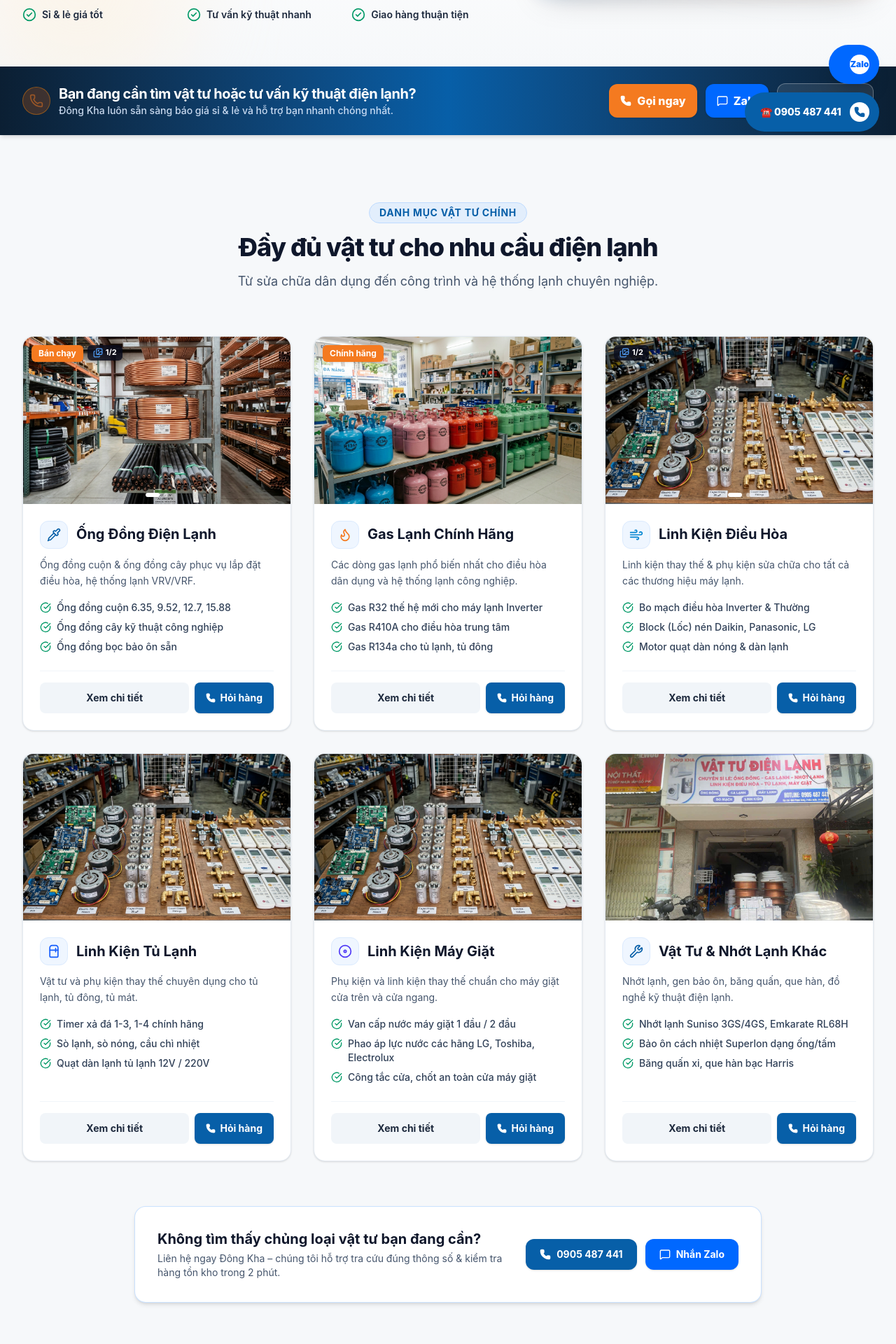
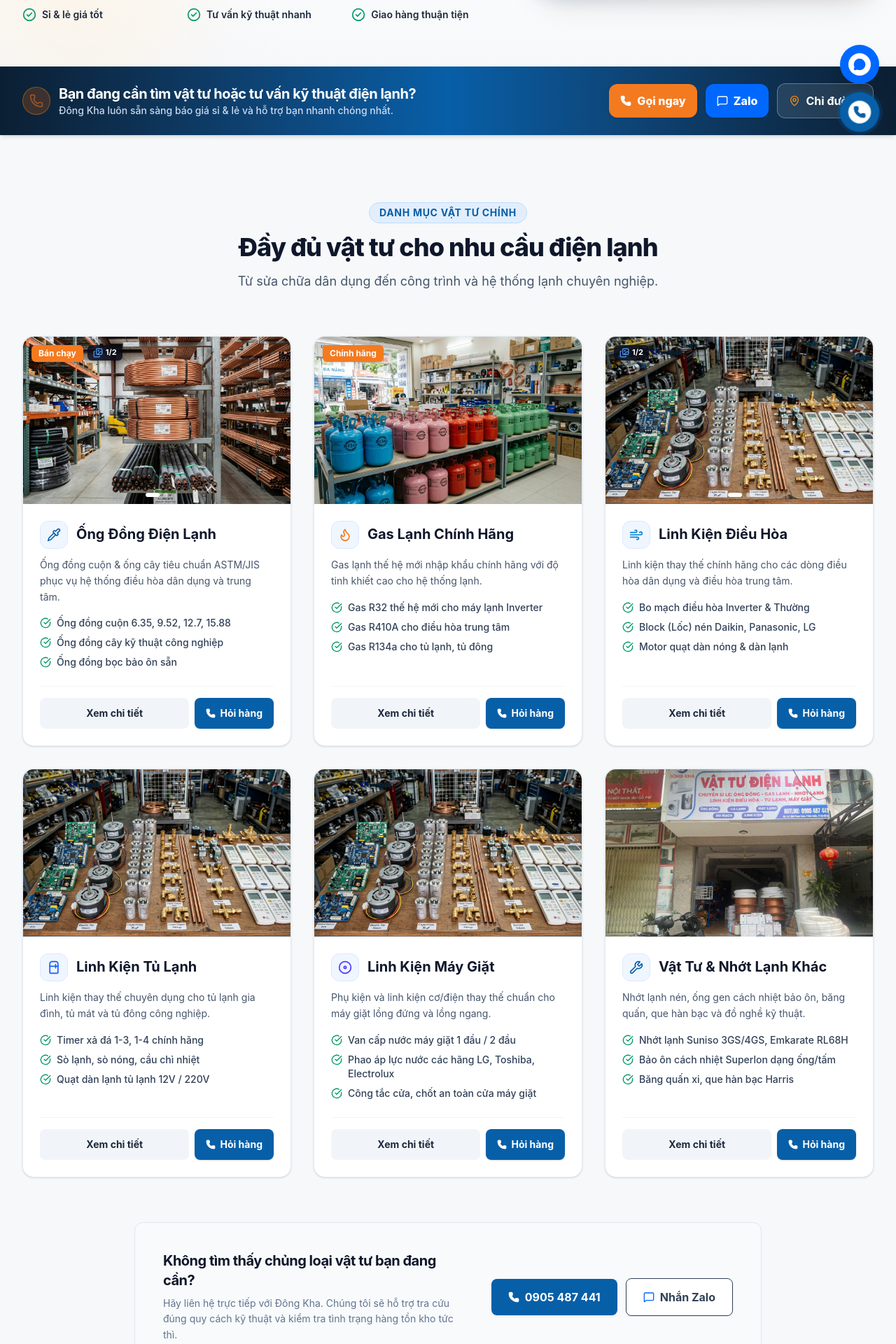
Before and after one commit to tranvanhuy-hichan/VTDK, a React (Vite) app: page / in a window 1280 px wide. Shown: the part 580-2500 px from the top of the page at 70% size. Built offline with nearby package versions, Linux system fonts and the light colour scheme.

Commit message:
feat: update official branding to Cong ty TNHH Vat tu Dong Kha, customize header topbar and contact CTAs, professionalize copy content, and resolve layout bugs

```diff
--- a/index.html
+++ b/index.html
@@ -5,7 +5,7 @@
     <link rel="icon" type="image/png" href="/images/logo.png" />
     <link rel="apple-touch-icon" href="/images/logo.png" />
     <meta name="viewport" content="width=device-width, initial-scale=1.0, maximum-scale=5.0" />
-    <title>Vật Tư Điện Lạnh Đông Kha Đà Nẵng | Ống Đồng, Gas Lạnh, Linh Kiện & Dịch Vụ HVAC</title>
+    <title>Công ty TNHH Vật Tư Đông Kha</title>
     <meta name="description" content="Chuyên sỉ và lẻ vật tư điện lạnh tại Đà Nẵng: Ống đồng, gas lạnh R32/R410A, linh kiện điều hòa, tủ lạnh, máy giặt. Thi công trọn gói hệ thống điện lạnh tại 400 Phạm Hùng, Hòa Xuân. Hotline: 0905 487 441." />
     <meta name="keywords" content="vật tư điện lạnh Đà Nẵng, vật tư điện lạnh Hòa Xuân, ống đồng Đà Nẵng, gas lạnh Đà Nẵng, linh kiện điều hòa Đà Nẵng, linh kiện tủ lạnh Đà Nẵng, linh kiện máy giặt Đà Nẵng, cửa hàng vật tư điện lạnh Đà Nẵng, Đông Kha Đà Nẵng" />
 
@@ -26,7 +26,7 @@
     {
       "@context": "https://schema.org",
       "@type": "HVACBusiness",
-      "name": "Vật Tư Điện Lạnh Đông Kha Đà Nẵng",
+      "name": "Công ty TNHH Vật Tư Đông Kha",
       "image": "/images/storefront.png",
       "logo": "/images/logo.png",
       "@id": "https://vattudienlanhdongkha.vn",
--- a/src/components/FloatingContact.tsx
+++ b/src/components/FloatingContact.tsx
@@ -1,12 +1,12 @@
 import React from "react";
-import { Phone, MessageSquare, Navigation } from "lucide-react";
+import { Phone, MessageCircle } from "lucide-react";
 import { COMPANY_DATA } from "../data/company";
 
 export const FloatingContact: React.FC = () => {
   return (
     <>
-      {/* Desktop Floating Contact Buttons (Right side sticky) */}
-      <div className="hidden md:flex fixed bottom-8 right-6 z-40 flex-col items-end gap-3 pointer-events-auto">
+      {/* Floating Contact Buttons (Right side sticky, visible on both desktop & mobile) */}
+      <div className="fixed bottom-8 right-6 z-40 flex flex-col items-end gap-3 pointer-events-auto">
 
         {/* Zalo Button */}
         <a
@@ -14,13 +14,13 @@ export const FloatingContact: React.FC = () => {
           target="_blank"
           rel="noopener noreferrer"
           aria-label="Nhắn Zalo"
-          className="group flex items-center gap-3 bg-[#0068FF] text-white p-3.5 rounded-full shadow-xl hover:shadow-2xl transition-all duration-300 hover:scale-105"
+          className="group flex items-center bg-[#0068FF] text-white p-3 rounded-full shadow-xl md:hover:shadow-2xl transition-all duration-300 md:hover:scale-105"
         >
-          <span className="max-w-0 overflow-hidden whitespace-nowrap group-hover:max-w-xs transition-all duration-300 font-extrabold text-sm pl-1">
+          <span className="max-w-0 opacity-0 overflow-hidden whitespace-nowrap md:group-hover:max-w-[200px] md:group-hover:opacity-100 md:group-hover:pr-3 transition-all duration-300 font-extrabold text-sm">
             Nhắn Zalo tư vấn
           </span>
-          <div className="w-7 h-7 flex items-center justify-center bg-white text-[#0068FF] font-black rounded-full text-xs">
-            Zalo
+          <div className="w-8 h-8 flex items-center justify-center bg-white text-[#0068FF] rounded-full shrink-0">
+            <MessageCircle className="w-4.5 h-4.5 fill-current" />
           </div>
         </a>
 
@@ -28,59 +28,14 @@ export const FloatingContact: React.FC = () => {
         <a
           href={`tel:${COMPANY_DATA.hotlineRaw}`}
           aria-label="Gọi điện hotline"
-          className="group flex items-center gap-3 bg-[#075FA8] hover:bg-[#F47A20] text-white p-3.5 rounded-full shadow-xl hover:shadow-2xl transition-all duration-300 animate-pulse-subtle hover:scale-105"
+          className="group flex items-center bg-[#075FA8] md:hover:bg-[#F47A20] text-white p-3 rounded-full shadow-xl md:hover:shadow-2xl transition-all duration-300 animate-pulse-subtle md:hover:scale-105"
         >
-          <span className="font-extrabold text-sm pl-2">
-            ☎ {COMPANY_DATA.hotline}
+          <span className="max-w-0 opacity-0 overflow-hidden whitespace-nowrap md:group-hover:max-w-[200px] md:group-hover:opacity-100 md:group-hover:pr-3 transition-all duration-300 font-extrabold text-sm">
+            Gọi ngay: {COMPANY_DATA.hotline}
           </span>
-          <div className="w-7 h-7 flex items-center justify-center bg-white text-[#075FA8] rounded-full">
-            <Phone className="w-4 h-4 fill-current" />
+          <div className="w-8 h-8 flex items-center justify-center bg-white text-[#075FA8] rounded-full shrink-0">
+            <Phone className="w-4.5 h-4.5 fill-current" />
           </div>
-        </a>
-
-      </div>
-
-      {/* Mobile Fixed Bottom Contact Bar (Height: 64px, Touch target: >= 44px) */}
-      <div className="md:hidden fixed bottom-0 left-0 right-0 z-50 bg-[#0B1F33]/95 backdrop-blur-md border-t border-slate-700/80 shadow-2xl px-2 py-2 flex items-center justify-around gap-1.5 h-[64px]">
-
-        {/* Call Button */}
-        <a
-          href={`tel:${COMPANY_DATA.hotlineRaw}`}
-          className="flex-1 flex flex-col items-center justify-center bg-[#075FA8] text-white rounded-xl py-1.5 px-2 active:scale-95 transition-transform h-full"
-        >
-          <div className="flex items-center gap-1.5">
-            <Phone className="w-4 h-4 fill-current" />
-            <span className="font-extrabold text-sm tracking-tight">GỌI NGAY</span>
-          </div>
-          <span className="text-[10px] text-blue-100 leading-none">{COMPANY_DATA.hotline}</span>
-        </a>
-
-        {/* Zalo Button */}
-        <a
-          href={COMPANY_DATA.zaloUrl}
-          target="_blank"
-          rel="noopener noreferrer"
-          className="flex-1 flex flex-col items-center justify-center bg-[#0068FF] text-white rounded-xl py-1.5 px-2 active:scale-95 transition-transform h-full"
-        >
-          <div className="flex items-center gap-1.5">
-            <MessageSquare className="w-4 h-4" />
-            <span className="font-extrabold text-sm tracking-tight">ZALO</span>
-          </div>
-          <span className="text-[10px] text-blue-100 leading-none">Tư vấn nhanh</span>
-        </a>
-
-        {/* Maps Directions Button */}
-        <a
-          href={COMPANY_DATA.googleMapsUrl}
-          target="_blank"
-          rel="noopener noreferrer"
-          className="flex-1 flex flex-col items-center justify-center bg-[#EA4335] text-white rounded-xl py-1.5 px-2 active:scale-95 transition-transform h-full"
-        >
-          <div className="flex items-center gap-1.5">
-            <Navigation className="w-4 h-4 fill-current" />
-            <span className="font-extrabold text-sm tracking-tight">CHỈ ĐƯỜNG</span>
-          </div>
-          <span className="text-[10px] text-red-100 leading-none">400 Phạm Hùng</span>
         </a>
 
       </div>
--- a/src/components/ProductCategories.tsx
+++ b/src/components/ProductCategories.tsx
@@ -201,30 +201,33 @@ export const ProductCategories: React.FC = () => {
         </div>
 
         {/* Section Bottom CTA */}
-        <div className="mt-12 sm:mt-16 bg-white rounded-2xl p-6 sm:p-8 border border-blue-200/80 shadow-md text-center max-w-4xl mx-auto flex flex-col sm:flex-row items-center justify-between gap-6">
-          <div className="text-left">
-            <h4 className="text-lg sm:text-xl font-bold text-slate-900">
+        <div className="mt-16 bg-slate-50 rounded-xl p-8 sm:p-10 border border-slate-200 shadow-xs max-w-4xl mx-auto flex flex-col md:flex-row items-center justify-between gap-8">
+          <div className="text-left max-w-xl">
+            <h4 className="text-xl font-bold text-slate-900 tracking-tight">
               Không tìm thấy chủng loại vật tư bạn đang cần?
             </h4>
-            <p className="text-sm text-slate-600 mt-1">
-              Liên hệ ngay Đông Kha – chúng tôi hỗ trợ tra cứu đúng thông số &amp; kiểm tra hàng tồn kho trong 2 phút.
+            <p className="text-sm text-slate-500 mt-2 leading-relaxed">
+              Hãy liên hệ trực tiếp với Đông Kha. Chúng tôi sẽ hỗ trợ tra cứu đúng quy cách kỹ thuật và kiểm tra tình trạng hàng tồn kho tức thì.
             </p>
           </div>
-          <div className="flex items-center gap-3 shrink-0 w-full sm:w-auto">
+          <div className="flex items-center gap-3 shrink-0 w-full md:w-auto">
+            {/* Call */}
             <a
               href={`tel:${COMPANY_DATA.hotlineRaw}`}
-              className="flex-1 sm:flex-none inline-flex items-center justify-center gap-2 bg-[#075FA8] hover:bg-[#0B1F33] text-white font-bold px-5 py-3 rounded-xl shadow transition-colors text-sm"
+              className="flex-1 md:flex-none inline-flex items-center justify-center gap-2 bg-[#075FA8] hover:bg-[#0B1F33] text-white font-bold px-6 py-3.5 rounded-lg shadow-xs transition-colors text-sm sm:text-base whitespace-nowrap"
             >
               <Phone className="w-4 h-4 fill-current" />
               <span>{COMPANY_DATA.hotline}</span>
             </a>
+
+            {/* Zalo */}
             <a
               href={COMPANY_DATA.zaloUrl}
               target="_blank"
               rel="noopener noreferrer"
-              className="flex-1 sm:flex-none inline-flex items-center justify-center gap-2 bg-[#0068FF] hover:bg-blue-700 text-white font-bold px-5 py-3 rounded-xl shadow transition-colors text-sm"
+              className="flex-1 md:flex-none inline-flex items-center justify-center gap-2 bg-white hover:bg-slate-50 border border-slate-350 text-slate-700 font-bold px-6 py-3.5 rounded-lg shadow-xs transition-colors text-sm sm:text-base whitespace-nowrap"
             >
-              <MessageSquare className="w-4 h-4" />
+              <MessageSquare className="w-4 h-4 text-[#0068FF]" />
               <span>Nhắn Zalo</span>
             </a>
           </div>
--- a/src/data/company.ts
+++ b/src/data/company.ts
@@ -41,10 +41,10 @@ export interface GalleryItem {
 }
 
 export const COMPANY_DATA = {
-  name: "Vật Tư Điện Lạnh Đông Kha Đà Nẵng",
-  brandName: "Đông Kha Đà Nẵng",
-  tagline: "Giải Pháp & Vật Tư Điện Lạnh Đáng Tin Cậy Tại Đà Nẵng",
-  subTagline: "Chuyên sỉ & lẻ ống đồng, gas lạnh, linh kiện điều hòa – tủ lạnh – máy giặt cùng giải pháp thi công điện lạnh dân dụng và công nghiệp.",
+  name: "Công ty TNHH Vật Tư Đông Kha",
+  brandName: "Vật Tư Đông Kha",
+  tagline: "Nhà Phân Phối Vật Tư & Thiết Bị Điện Lạnh Chính Hãng",
+  subTagline: "Chuyên phân phối sỉ & lẻ ống đồng, gas lạnh, linh kiện điều hòa – tủ lạnh – máy giặt cùng giải pháp kỹ thuật điều hòa & thông gió cho mọi công trình tại Đà Nẵng & miền Trung.",
 
   logoUrl: "/images/logo.png",
   storefrontUrl: "/images/storefront.png",
@@ -72,8 +72,8 @@ export const COMPANY_DATA = {
     {
       id: "ong-dong",
       name: "Ống Đồng Điện Lạnh",
-      shortDesc: "Ống đồng cuộn & ống đồng cây phục vụ lắp đặt điều hòa, hệ thống lạnh VRV/VRF.",
-      fullDesc: "Cung cấp đầy đủ các chuẩn ống đồng Thái Lan, Malaysia, Việt Nam với độ dày chuẩn kỹ thuật từ 0.61mm đến 1.2mm, cuộn 15m, 30m hoặc dạng cây 2.9m / 6m.",
+      shortDesc: "Ống đồng cuộn & ống cây tiêu chuẩn ASTM/JIS phục vụ hệ thống điều hòa dân dụng và trung tâm.",
+      fullDesc: "Cung cấp ống đồng Thái Lan (Luvata), ống đồng cây Hailiang đạt chuẩn ASTM/JIS, đầy đủ chứng chỉ CO/CQ, độ dày từ 0.61mm - 1.2mm đáp ứng áp suất các dòng gas lạnh thế hệ mới.",
       image: "/images/copper_pipes.jpg",
       badge: "Bán chạy",
       items: ["Ống đồng cuộn 6.35, 9.52, 12.7, 15.88", "Ống đồng cây kỹ thuật công nghiệp", "Ống đồng bọc bảo ôn sẵn", "Phụ kiện nối, co, tê đồng các loại"],
@@ -82,8 +82,8 @@ export const COMPANY_DATA = {
     {
       id: "gas-lanh",
       name: "Gas Lạnh Chính Hãng",
-      shortDesc: "Các dòng gas lạnh phổ biến nhất cho điều hòa dân dụng và hệ thống lạnh công nghiệp.",
-      fullDesc: "Phân phối bình gas lạnh R32, R410A, R22, R134a, R404A thương hiệu Chemours, DuPont, Honeywell, Floron chuẩn định lượng và tinh khiết 99.9%.",
+      shortDesc: "Gas lạnh thế hệ mới nhập khẩu chính hãng với độ tinh khiết cao cho hệ thống lạnh.",
+      fullDesc: "Phân phối bình gas lạnh R32, R410A, R22, R134a, R404A đạt độ tinh khiết 99.9% từ các nhà sản xuất uy tín (Chemours Freon, Honeywell, Floron, Dupont), đảm bảo an toàn thiết bị.",
       image: "/images/refrigerant_gas.jpg",
       badge: "Chính hãng",
       items: ["Gas R32 thế hệ mới cho máy lạnh Inverter", "Gas R410A cho điều hòa trung tâm", "Gas R134a cho tủ lạnh, tủ đông", "Gas R22 dân dụng & R404A kho lạnh"],
@@ -92,8 +92,8 @@ export const COMPANY_DATA = {
     {
       id: "linh-kien-dieu-hoa",
       name: "Linh Kiện Điều Hòa",
-      shortDesc: "Linh kiện thay thế & phụ kiện sửa chữa cho tất cả các thương hiệu máy lạnh.",
-      fullDesc: "Đầy đủ vật tư sửa chữa máy lạnh treo tường, âm trần, tủ đứng: Bo mạch đa năng/zin, lốc (block) nén, motor quạt, tụ điện, mắt nhận, remote điều khiển.",
+      shortDesc: "Linh kiện thay thế chính hãng cho các dòng điều hòa dân dụng và điều hòa trung tâm.",
+      fullDesc: "Đầy đủ linh kiện sửa chữa điều hòa treo tường, âm trần, VRV: Bo mạch điều khiển zin/đa năng Inverter, lốc nén (Daikin, Panasonic, LG, Copeland), motor quạt và tụ ngâm.",
       image: "/images/ac_components.jpg",
       items: ["Bo mạch điều hòa Inverter & Thường", "Block (Lốc) nén Daikin, Panasonic, LG", "Motor quạt dàn nóng & dàn lạnh", "Tụ ngâm, tụ quạt, mắt nhận signal, remote"],
       icon: "Wind"
@@ -101,8 +101,8 @@ export const COMPANY_DATA = {
     {
       id: "linh-kien-tu-lanh",
       name: "Linh Kiện Tủ Lạnh",
-      shortDesc: "Vật tư và phụ kiện thay thế chuyên dụng cho tủ lạnh, tủ đông, tủ mát.",
-      fullDesc: "Chuyên linh kiện sửa tủ lạnh: Rơ le thời gian (Defrost Timer), sò lạnh, sò nóng, điện trở xả đá, quạt tủ lạnh, lốc nén tủ lạnh, phin lọc gas.",
+      shortDesc: "Linh kiện thay thế chuyên dụng cho tủ lạnh gia đình, tủ mát và tủ đông công nghiệp.",
+      fullDesc: "Cung cấp linh kiện sửa tủ lạnh: Rơ le thời gian (Defrost Timer), sò lạnh, sò nóng, điện trở xả đá, quạt tủ lạnh, lốc nén tủ lạnh R134a/R600a và phin lọc.",
       image: "/images/ac_components.jpg",
       items: ["Timer xả đá 1-3, 1-4 chính hãng", "Sò lạnh, sò nóng, cầu chì nhiệt", "Quạt dàn lạnh tủ lạnh 12V / 220V", "Lốc tủ lạnh R134a/R600a, phin lọc"],
       icon: "Refrigerator"
@@ -110,8 +110,8 @@ export const COMPANY_DATA = {
     {
       id: "linh-kien-may-giat",
       name: "Linh Kiện Máy Giặt",
-      shortDesc: "Phụ kiện và linh kiện thay thế chuẩn cho máy giặt cửa trên và cửa ngang.",
-      fullDesc: "Cung cấp vật tư sửa máy giặt: Van cấp nước đơn/đôi, phao áp lực water level, bo mạch điều khiển, chốt khóa cửa, chạc ba, dây curoa.",
+      shortDesc: "Phụ kiện và linh kiện cơ/điện thay thế chuẩn cho máy giặt lồng đứng và lồng ngang.",
+      fullDesc: "Cung cấp linh kiện thay thế máy giặt: Van cấp nước đơn/đôi, phao áp lực nước các hãng (LG, Toshiba, Electrolux), công tắc cửa, chạc ba, dây curoa.",
       image: "/images/ac_components.jpg",
       items: ["Van cấp nước máy giặt 1 đầu / 2 đầu", "Phao áp lực nước các hãng LG, Toshiba, Electrolux", "Công tắc cửa, chốt an toàn cửa máy giặt", "Dây curoa, van xả, bo mạch thay thế"],
       icon: "Disc"
@@ -119,8 +119,8 @@ export const COMPANY_DATA = {
     {
       id: "vat-tu-khac",
       name: "Vật Tư & Nhớt Lạnh Khác",
-      shortDesc: "Nhớt lạnh, gen bảo ôn, băng quấn, que hàn, đồ nghề kỹ thuật điện lạnh.",
-      fullDesc: "Đa dạng các sản phẩm vật tư tiêu hao và công cụ hỗ trợ thợ kỹ thuật: Nhớt nén Suniso/Emkarate, gen dán Superlon, que hàn bạc, đồng hồ nạp gas.",
+      shortDesc: "Nhớt lạnh nén, ống gen cách nhiệt bảo ôn, băng quấn, que hàn bạc và đồ nghề kỹ thuật.",
+      fullDesc: "Đầy đủ nhớt lạnh chuyên dụng Suniso/Emkarate, ống gen cách nhiệt Superlon chính hãng, băng quấn xi, que hàn bạc Harris và đồng hồ đo áp suất.",
       image: "/images/storefront.png",
       items: ["Nhớt lạnh Suniso 3GS/4GS, Emkarate RL68H", "Bảo ôn cách nhiệt Superlon dạng ống/tấm", "Băng quấn xi, que hàn bạc Harris", "Đồng hồ đo áp suất, bơm hút chân không"],
       icon: "Wrench"
@@ -130,8 +130,8 @@ export const COMPANY_DATA = {
   services: [
     {
       id: "thi-cong-dien-lanh",
-      title: "Thi Công Điện Lạnh Trọn Gói",
-      description: "Tư vấn, thiết kế và thi công hệ thống điện lạnh trọn gói cho công trình dân dụng, biệt thự, nhà hàng, khách sạn và nhà xưởng công nghiệp tại Đà Nẵng.",
+      title: "Tư Vấn & Thi Công Điều Hòa & Thông Gió",
+      description: "Thiết kế, bóc tách bản vẽ kỹ thuật và thi công trọn gói hệ thống điều hòa trung tâm VRV/VRF, thông gió cho tòa nhà, văn phòng, biệt thự theo quy trình kỹ thuật nghiêm ngặt.",
       features: [
         "Khảo sát thực tế & lập bản vẽ kỹ thuật chi tiết",
         "Cung cấp vật tư chính hãng đúng tiêu chuẩn thiết kế",
@@ -143,8 +143,8 @@ export const COMPANY_DATA = {
     },
     {
       id: "dieu-hoa-khong-khi",
-      title: "Giải Pháp Điều Hòa Không Khí",
-      description: "Giải pháp tổng thể từ máy lạnh treo tường gia đình đến hệ thống điều hòa trung tâm VRV/VRF, multi cho căn hộ cao cấp và văn phòng.",
+      title: "Giải Pháp Điều Hòa Trung Tâm & Multi",
+      description: "Giải pháp điều hòa thẩm mỹ cao (multi giấu trần, âm trần nối ống gió) cho biệt thự, căn hộ cao cấp, tối ưu hóa công suất làm lạnh và tiết kiệm năng lượng.",
       features: [
         "Tối ưu công suất lạnh theo dung tích phòng",
         "Tăng cường tiết kiệm điện năng cho chủ đầu tư",
@@ -157,7 +157,7 @@ export const COMPANY_DATA = {
     {
       id: "thong-gio",
       title: "Hệ Thống Thông Gió Cấp Khí Tươi",
-      description: "Thiết kế và triển khai đường ống thông gió, quạt hút công nghiệp, hệ thống cấp khí tươi sạch cho không gian kín.",
+      description: "Thi công đường ống gió tôn mạ kẽm/gió mềm, quạt hút công nghiệp, cấp khí tươi giúp trao đổi lưu thông không khí hiệu quả cho các tòa nhà và không gian kín.",
       features: [
         "Xử lý lưu thông không khí hiệu quả",
         "Giảm bớt hơi nóng và mùi khó chịu",
@@ -169,8 +169,8 @@ export const COMPANY_DATA = {
     },
     {
       id: "suoi-am",
-      title: "Giải Pháp Sưởi Ấm & Kiểm Soát Nhiệt",
-      description: "Cung cấp các thiết bị sưởi ấm, bơm nhiệt heat pump và giải pháp điều hòa 2 chiều cho nhu cầu đặc thù.",
+      title: "Giải Pháp Heat Pump & Kiểm Soát Nhiệt",
+      description: "Cung cấp hệ thống máy bơm nhiệt Heat Pump trung tâm tiết kiệm điện năng, máy sưởi và giải pháp điều hòa hai chiều cho các yêu cầu công trình đặc thù.",
       features: [
         "Hệ thống bơm nhiệt Heat Pump tiết kiệm điện",
         "Sưởi ấm an toàn, duy trì độ ẩm không khí",
@@ -185,36 +185,36 @@ export const COMPANY_DATA = {
   whyChooseUs: [
     {
       id: "nguon-hang",
-      title: "Nguồn Vật Tư Đa Dạng & Sẵn Kho",
-      description: "Kho hàng 400 Phạm Hùng luôn có sẵn đầy đủ mẫu mã ống đồng, gas lạnh, linh kiện sửa chữa điều hòa, tủ lạnh, máy giặt.",
+      title: "Hàng Sẵn Tại Kho - Đầy Đủ CO/CQ",
+      description: "Đông Kha luôn chủ động lượng hàng tồn kho lớn các thương hiệu ống đồng, gas lạnh chính hãng, đầy đủ hóa đơn chứng từ xuất xứ rõ ràng.",
       icon: "Layers"
     },
     {
       id: "tu-van-khenh",
-      title: "Tư Vấn Kỹ Thuật Nhanh & Chính Xác",
-      description: "Am hiểu chuyên sâu về thông số kỹ thuật điện lạnh, giúp bạn chọn đúng chủng loại vật tư, tiết kiệm chi phí.",
+      title: "Tư Vấn Kỹ Thuật Chuyên Sâu",
+      description: "Đội ngũ am hiểu sâu sắc thông số kỹ thuật hệ thống lạnh dân dụng & công nghiệp, tư vấn đúng giải pháp tối ưu chi phí cho nhà thầu.",
       icon: "Headphones"
     },
     {
       id: "si-va-le",
-      title: "Phục Vụ Sỉ & Lẻ Linh Hoạt",
-      description: "Chính sách giá ưu đãi tốt cho anh em thợ điện lạnh, đại lý, cửa hàng lẻ và các nhà thầu thi công công trình.",
+      title: "Chính Sách Giá Sỉ & Chiết Khấu Cao",
+      description: "Cung cấp chính sách chiết khấu thương mại hấp dẫn cho nhà thầu cơ điện, đại lý bán sỉ và các tổ đội thi công công trình.",
       icon: "BadgePercent"
     },
     {
       id: "cua-hang-truc-tiep",
-      title: "Có Cửa Hàng Trực Tiếp Tại Đà Nẵng",
-      description: "Mặt tiền rộng tại 400 Phạm Hùng, Hòa Xuân. Khách hàng dễ dàng ghé xem trực tiếp sản phẩm và trao đổi trực tiếp.",
+      title: "Cửa Hàng Thực Tế Tại Đà Nẵng",
+      description: "Mặt tiền cửa hàng và văn phòng trưng bày tại 400 Phạm Hùng giúp anh em thợ có thể ghé trực tiếp xem sản phẩm, thử bo mạch tiện lợi.",
       icon: "Store"
     }
   ] as WhyChooseUsItem[],
 
   customerTypes: [
-    { id: "tho", title: "Thợ Điện Lạnh", description: "Cung cấp phụ kiện & linh kiện sẵn có, hỗ trợ nhanh cho công việc sửa chữa hàng ngày.", icon: "Wrench" },
-    { id: "doi-thi-cong", title: "Đội Thi Công", description: "Cung cấp ống đồng, bảo ôn, gas lạnh số lượng lớn cho các dự án lắp đặt.", icon: "Users" },
-    { id: "dai-ly", title: "Đại Lý & Cửa Hàng", description: "Bán sỉ vật tư giá cạnh tranh, nguồn hàng ổn định cho các đại lý khu vực Đà Nẵng & lân cận.", icon: "ShoppingBag" },
-    { id: "nhan-thau", title: "Nhà Thầu & Doanh Nghiệp", description: "Giải pháp vật tư thi công hệ thống HVAC công trình, hóa đơn VAT đầy đủ.", icon: "Briefcase" },
-    { id: "gia-dinh", title: "Khách Hàng Gia Đình", description: "Tư vấn vật tư & giải pháp sửa chữa thay thế linh kiện chính hãng cho thiết bị gia đình.", icon: "Home" }
+    { id: "tho", title: "Kỹ Thuật Viên Sửa Chữa", description: "Cung cấp đầy đủ linh kiện, phụ tùng và công cụ cầm tay chuyên dụng phục vụ việc sửa chữa hàng ngày.", icon: "Wrench" },
+    { id: "doi-thi-cong", title: "Tổ Đội Thi Công Cơ Điện", description: "Đáp ứng nhanh số lượng lớn ống đồng, bảo ôn, gen cách nhiệt phục vụ tiến độ lắp đặt của dự án.", icon: "Users" },
+    { id: "dai-ly", title: "Đại Lý & Cửa Hàng Bán Lẻ", description: "Cung cấp nguồn sỉ ổn định, chiết khấu cao cho các cửa hàng bán lẻ vật tư điện lạnh khu vực miền Trung.", icon: "ShoppingBag" },
+    { id: "nhan-thau", title: "Nhà Thầu Cơ Điện (M&E)", description: "Đối tác cung ứng vật tư điều hòa & thông gió trọn gói cho công trình xây dựng, xuất hóa đơn tài chính VAT đầy đủ.", icon: "Briefcase" },
+    { id: "gia-dinh", title: "Hộ Gia Đình & Người Sử Dụng", description: "Tư vấn, cung cấp linh kiện chính hãng thay thế cho các thiết bị điều hòa, tủ lạnh tại nhà.", icon: "Home" }
   ] as CustomerTypeItem[],
 
   gallery: [
@@ -248,7 +248,7 @@ export const COMPANY_DATA = {
     },
     {
       id: "g5",
-      title: "Thi công lắp đặt hệ thống HVAC công trình",
+      title: "Thi công lắp đặt hệ thống điều hòa & thông gió công trình",
       category: "Dự Án",
       image: "/images/hvac_services.jpg",
       description: "Đội ngũ Đông Kha hỗ trợ thi công hệ thống ống gió và đường ống điện lạnh chuyên nghiệp."
```
Also changed, not shown: src/components/ContactCTA.tsx (+20 -20 lines), src/components/CustomerTypes.tsx (+7 -4 lines), src/components/Footer.tsx (+5 -2 lines), src/components/Header.tsx (+3 -13 lines), src/components/Location.tsx (+27 -27 lines).
